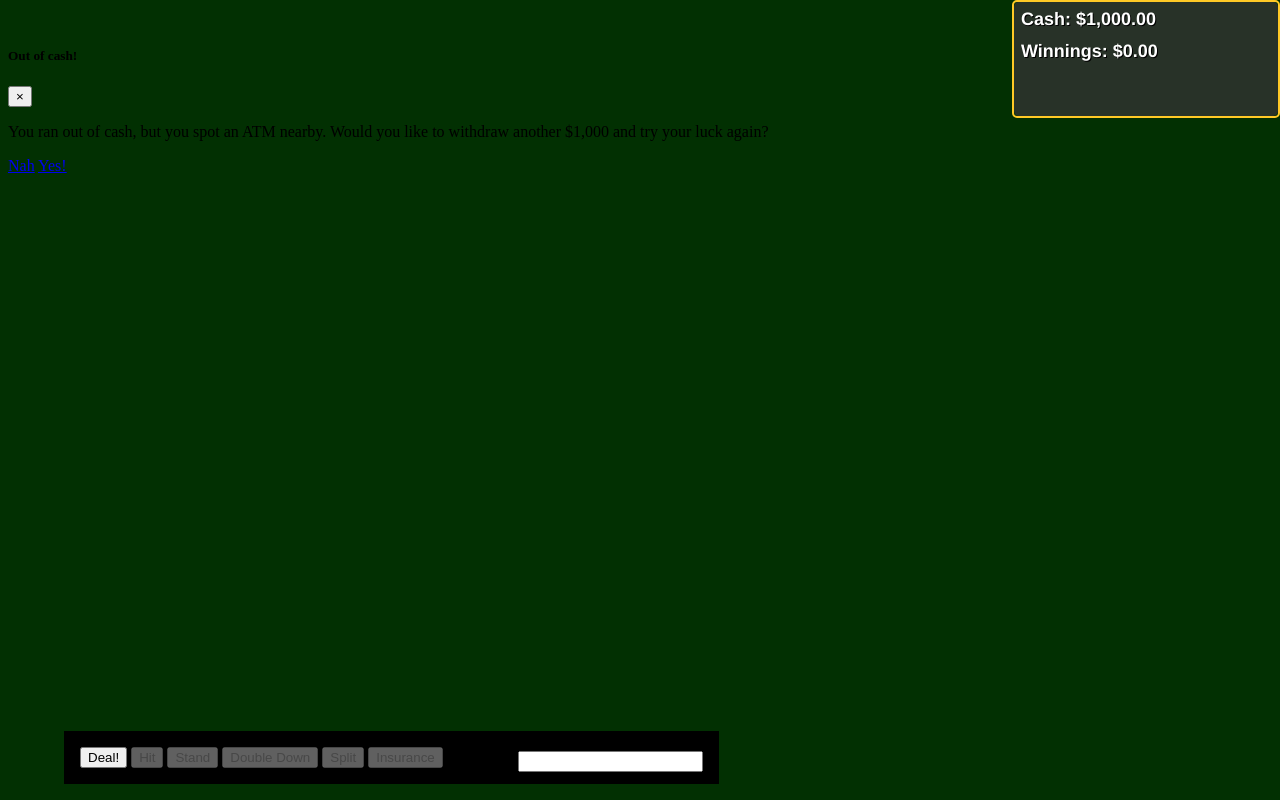
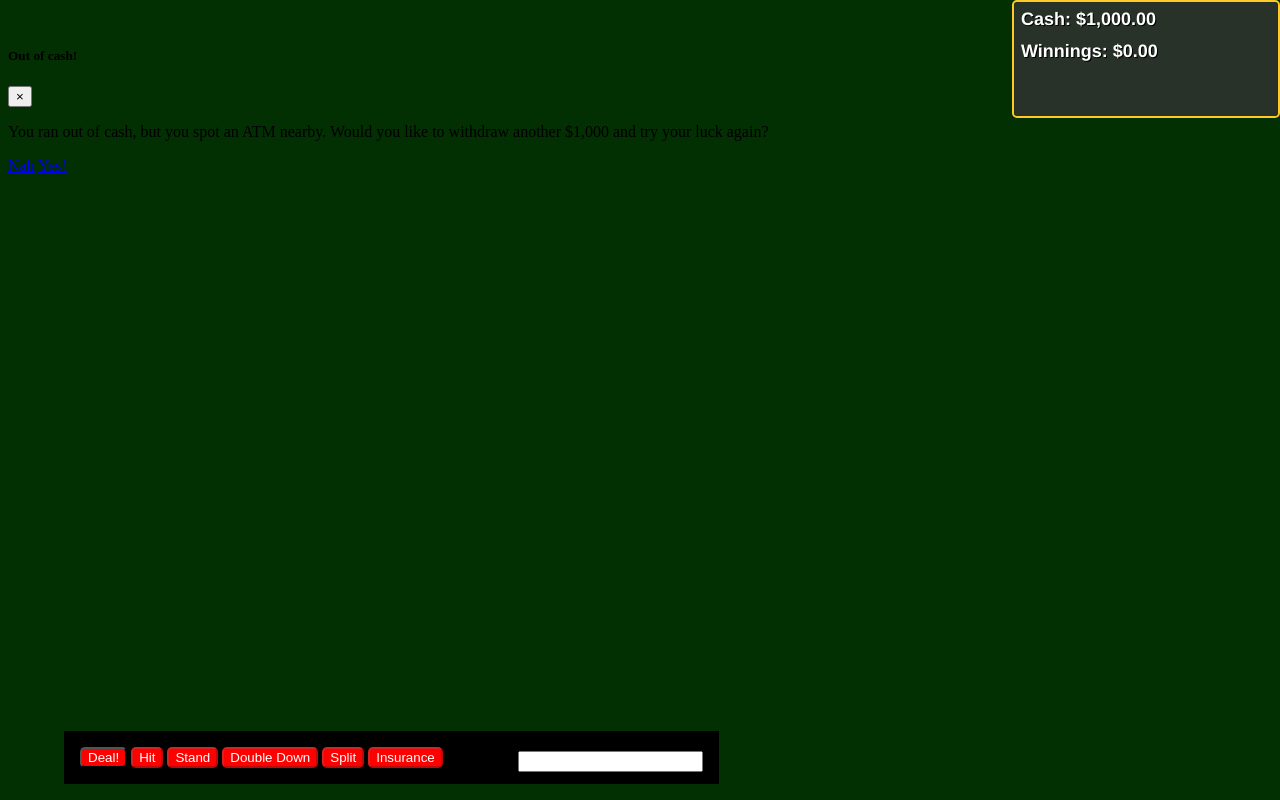
Before and after one commit to AveryNewhart/free-blackjack, a website: page index.html in a window 1280 px wide. Shown: the top 800 px of the page. Drawn offline with nearby package versions, Linux system fonts and the light colour scheme; some icons are missing.

Commit message:
some button style change

```diff
--- a/index.html
+++ b/index.html
@@ -33,12 +33,12 @@
                             </div>
 
                             <div id="actions">
-                                <button id="deal" class="btn">Deal!</button>
-                                <button id="hit" class="btn" disabled>Hit</button>
-                                <button id="stand" class="btn" disabled>Stand</button>
-                                <button id="double" class="btn" disabled>Double Down</button>
-                                <button id="split" class="btn" disabled>Split</button>
-                                <button id="insurance" class="btn" disabled>Insurance</button>
+                                <button id="deal" class="myBtn">Deal!</button>
+                                <button id="hit" class="myBtn" disabled>Hit</button>
+                                <button id="stand" class="myBtn" disabled>Stand</button>
+                                <button id="double" class="myBtn" disabled>Double Down</button>
+                                <button id="split" class="myBtn" disabled>Split</button>
+                                <button id="insurance" class="myBtn" disabled>Insurance</button>
                                 <strong>Wager:</strong> $ <input id="wager" type="text" class="input-small" />
                             </div>
                         </div>
--- a/style.css
+++ b/style.css
@@ -169,6 +169,12 @@ input#wager {
   bottom: 10px;
 }
 
+.myBtn {
+    background-color: red;
+    color: white;
+    border-radius: 5px;
+}
+
 /* Media query for small screen sizes */
 @media (max-width: 767px) {
     #dhand,
```
